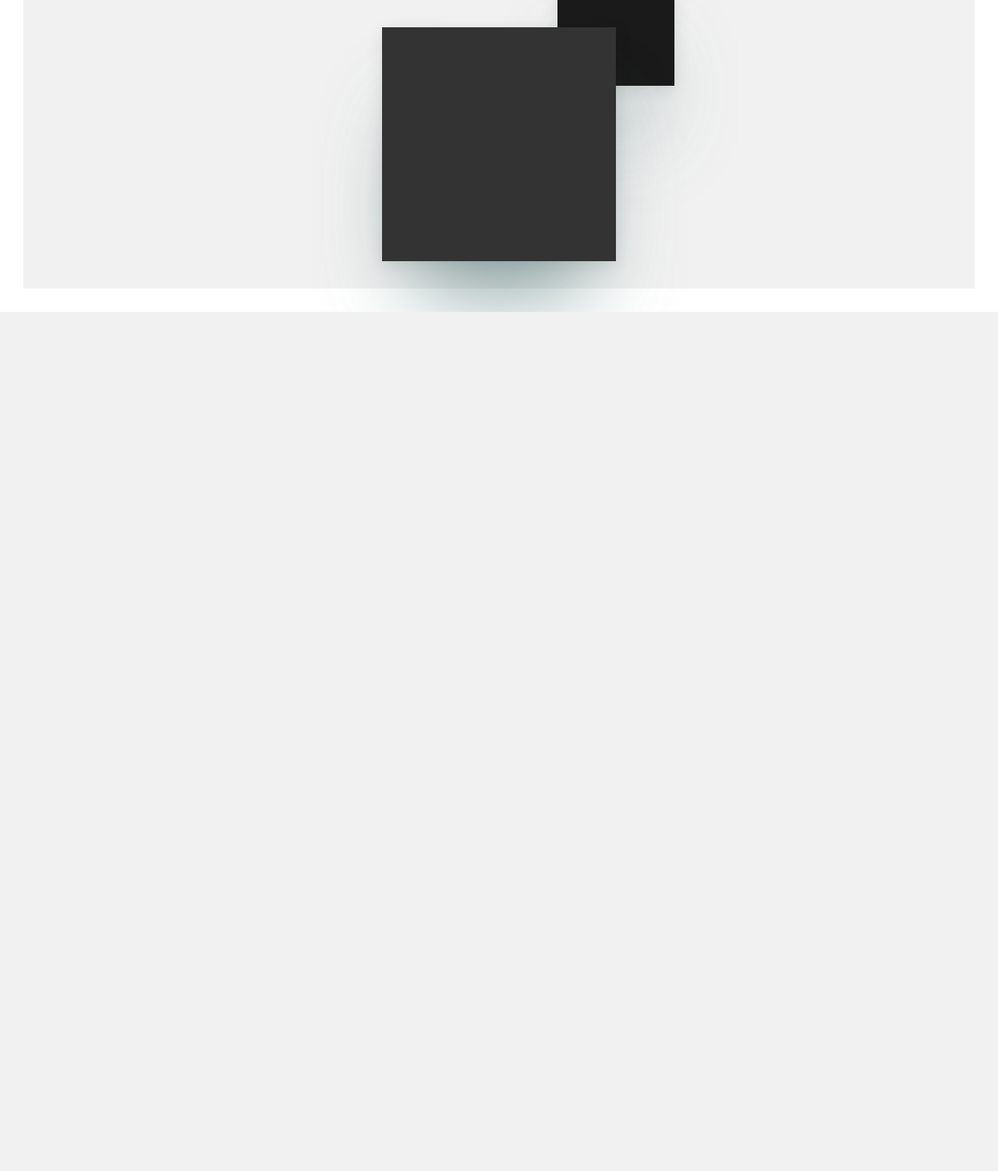
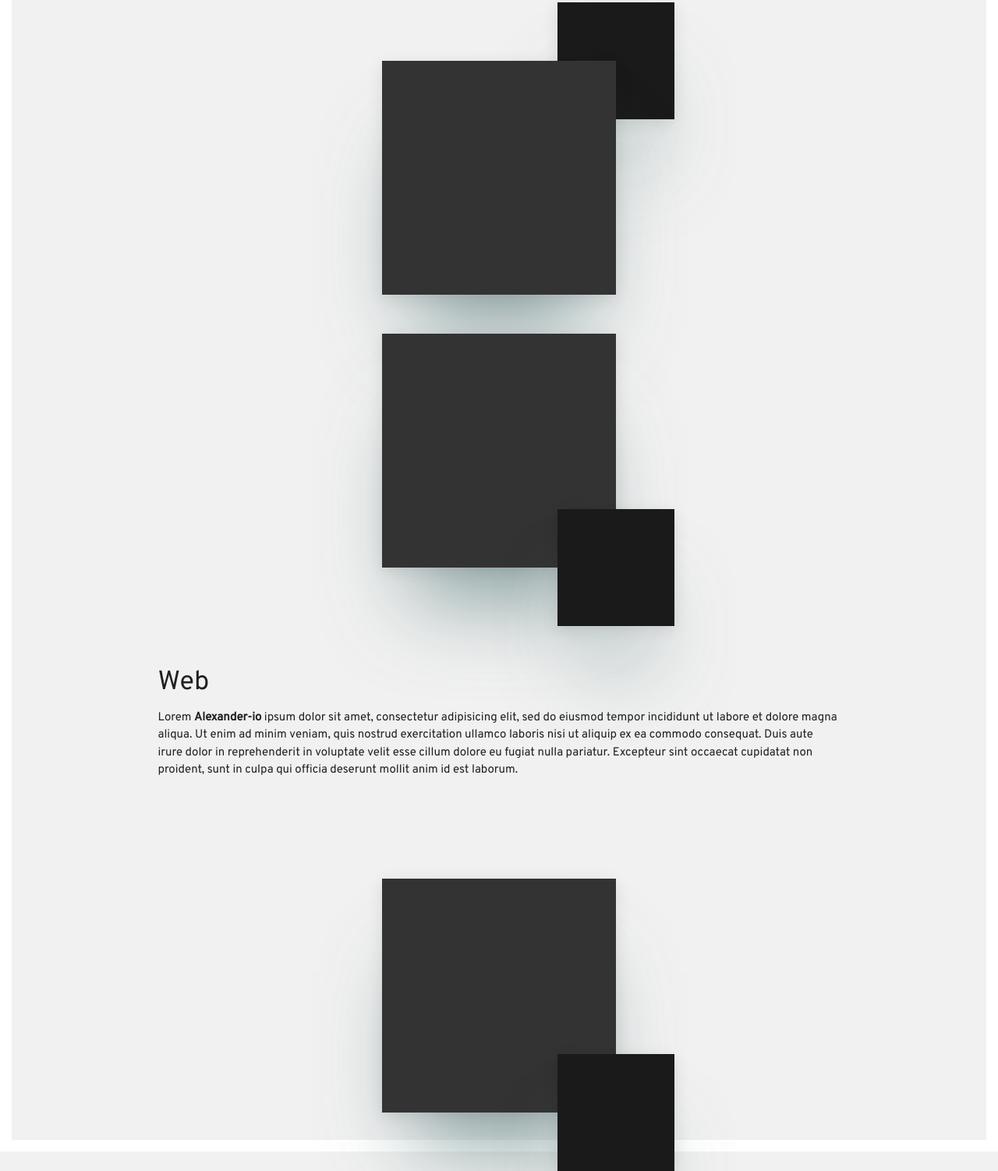
Before and after one commit to alexander-io/Artist-Web-Portfolio, a website: page public/index.html in a window 1280 px wide. Shown: the part 652-2154 px from the top of the page at 78% size. Before the commit the page ends 1052 px from the top, so only its background shows below. Drawn offline with nearby package versions, Linux system fonts and the light colour scheme.

Commit message:
expand content with c&p

```diff
--- a/public/index.html
+++ b/public/index.html
@@ -8,14 +8,24 @@
   crossorigin="anonymous"></script>
     <link rel="stylesheet" href="css/materialize.css">
     <script type="text/javascript" src="js/materialize.js"></script>
+    <link href="https://fonts.googleapis.com/css?family=Overpass" rel="stylesheet">
     <title>Alexander's Portfolio</title>
+
+    <style media="screen">
+      body {
+        font-family: 'Overpass', sans-serif;
+      }
+    </style>
   </head>
-  <body id="body" style="background-color:#f1f1f1;border:2em solid white;">
+  <body id="body" style="background-color:#f1f1f1; border:1em solid white;">
+
+
+
     <div class="section">
       <div class="container">
         <div class="row">
           <div class="col s12">
-            <div  style="position:relative;background-color:#333; height:20em; width:20em; margin:auto; box-shadow: 0px 80px 110px -40px rgba(86, 119, 119, 0.68), 0px 5px 20px rgba(0, 0, 0, 0.1)">
+            <div  style="background-color:#333;position:relative; height:20em; width:20em; margin:auto; box-shadow: 0px 80px 110px -40px rgba(86, 119, 119, 0.68), 0px 5px 20px rgba(0, 0, 0, 0.1)">
               <!--  -->
               <div  style="position:absolute;background-color:#1a1a1a; top:15em;height:10em;left:-5em; width:10em; margin:auto; box-shadow: 0px 80px 110px -40px rgba(86, 119, 119, 0.68), 0px 5px 20px rgba(0, 0, 0, 0.1)">
                 <!--  -->
@@ -31,6 +41,7 @@
       <div class="container">
         <div class="row">
           <div class="col s12">
+            <h4>Education</h4>
             <p>Lorem <b>Alexander-io</b> ipsum dolor sit amet, consectetur adipisicing elit, sed do eiusmod tempor incididunt ut labore et dolore magna aliqua. Ut enim ad minim veniam, quis nostrud exercitation ullamco laboris nisi ut aliquip ex ea commodo consequat. Duis aute irure dolor in reprehenderit in voluptate velit esse cillum dolore eu fugiat nulla pariatur. Excepteur sint occaecat cupidatat non proident, sunt in culpa qui officia deserunt mollit anim id est laborum.</p>
 
           </div>
@@ -52,5 +63,44 @@
         </div>
       </div>
     </div>
+    <div class="section">
+      <div class="container">
+        <div class="row">
+          <div class="col s12">
+            <div  style="position:relative;background-color:#333; height:20em; width:20em; margin:auto; box-shadow: 0px 80px 110px -40px rgba(86, 119, 119, 0.68), 0px 5px 20px rgba(0, 0, 0, 0.1)">
+              <!--  -->
+              <div  style="position:absolute;background-color:#1a1a1a; top:15em;height:10em;right:-5em; width:10em; margin:auto; box-shadow: 0px 80px 110px -40px rgba(86, 119, 119, 0.68), 0px 5px 20px rgba(0, 0, 0, 0.1)">
+                <!--  -->
+              </div>
+            </div>
+          </div>
+        </div>
+      </div>
+    </div>
+    <div class="section" style="margin-top:5%; margin-bottom:5%;">
+      <div class="container">
+        <div class="row">
+          <div class="col s12">
+            <h4>Web</h4>
+            <p>Lorem <b>Alexander-io</b> ipsum dolor sit amet, consectetur adipisicing elit, sed do eiusmod tempor incididunt ut labore et dolore magna aliqua. Ut enim ad minim veniam, quis nostrud exercitation ullamco laboris nisi ut aliquip ex ea commodo consequat. Duis aute irure dolor in reprehenderit in voluptate velit esse cillum dolore eu fugiat nulla pariatur. Excepteur sint occaecat cupidatat non proident, sunt in culpa qui officia deserunt mollit anim id est laborum.</p>
+
+          </div>
+        </div>
+      </div>
+    </div>
+    <div class="section">
+      <div class="container">
+        <div class="row">
+          <div class="col s12">
+            <div  style="position:relative;background-color:#333; height:20em; width:20em; margin:auto; box-shadow: 0px 80px 110px -40px rgba(86, 119, 119, 0.68), 0px 5px 20px rgba(0, 0, 0, 0.1)">
+              <!--  -->
+              <div  style="position:absolute;background-color:#1a1a1a; top:15em;height:10em;right:-5em; width:10em; margin:auto; box-shadow: 0px 80px 110px -40px rgba(86, 119, 119, 0.68), 0px 5px 20px rgba(0, 0, 0, 0.1)">
+                <!--  -->
+              </div>
+            </div>
+          </div>
+        </div>
+      </div>
+    </div>
   </body>
 </html>
```
Also changed, not shown: public/resume.html (added, +26 -0 lines), serve.js (+8 -2 lines), public/images/lilalex.jpg (added).
